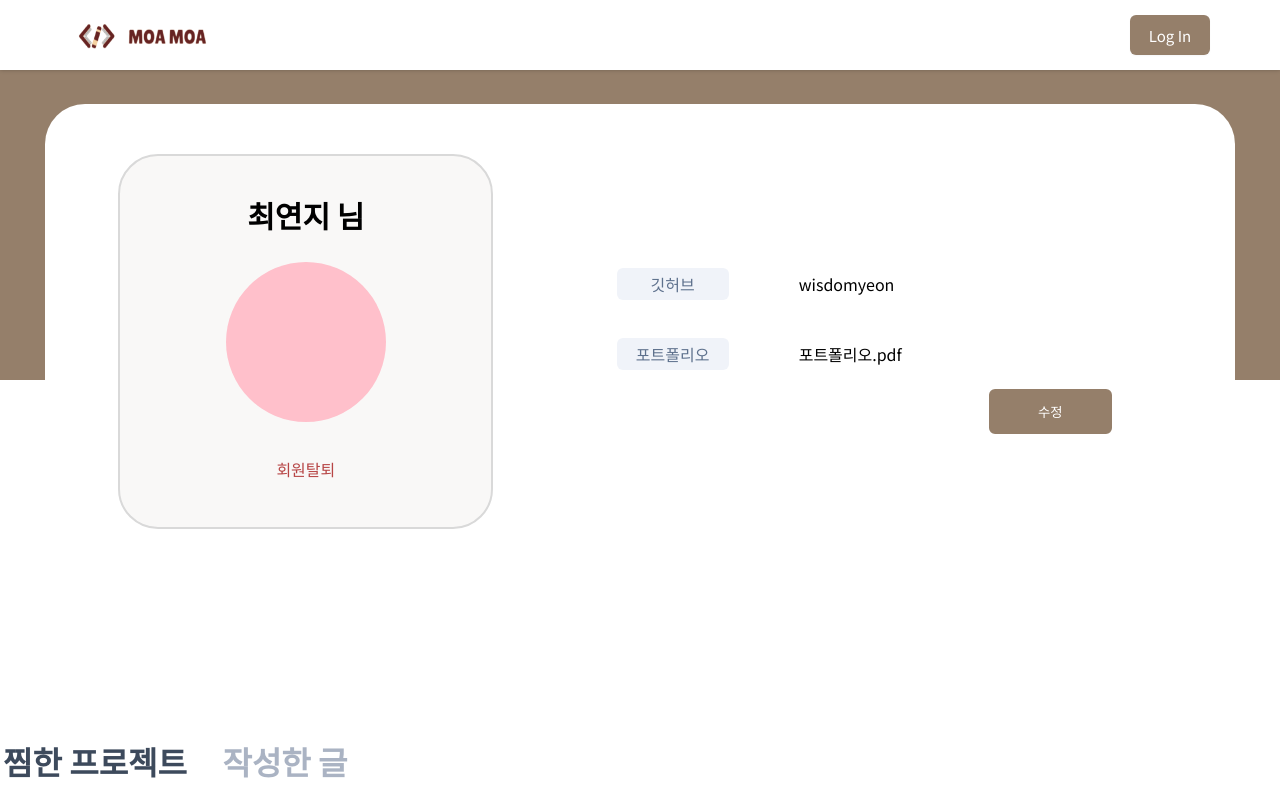
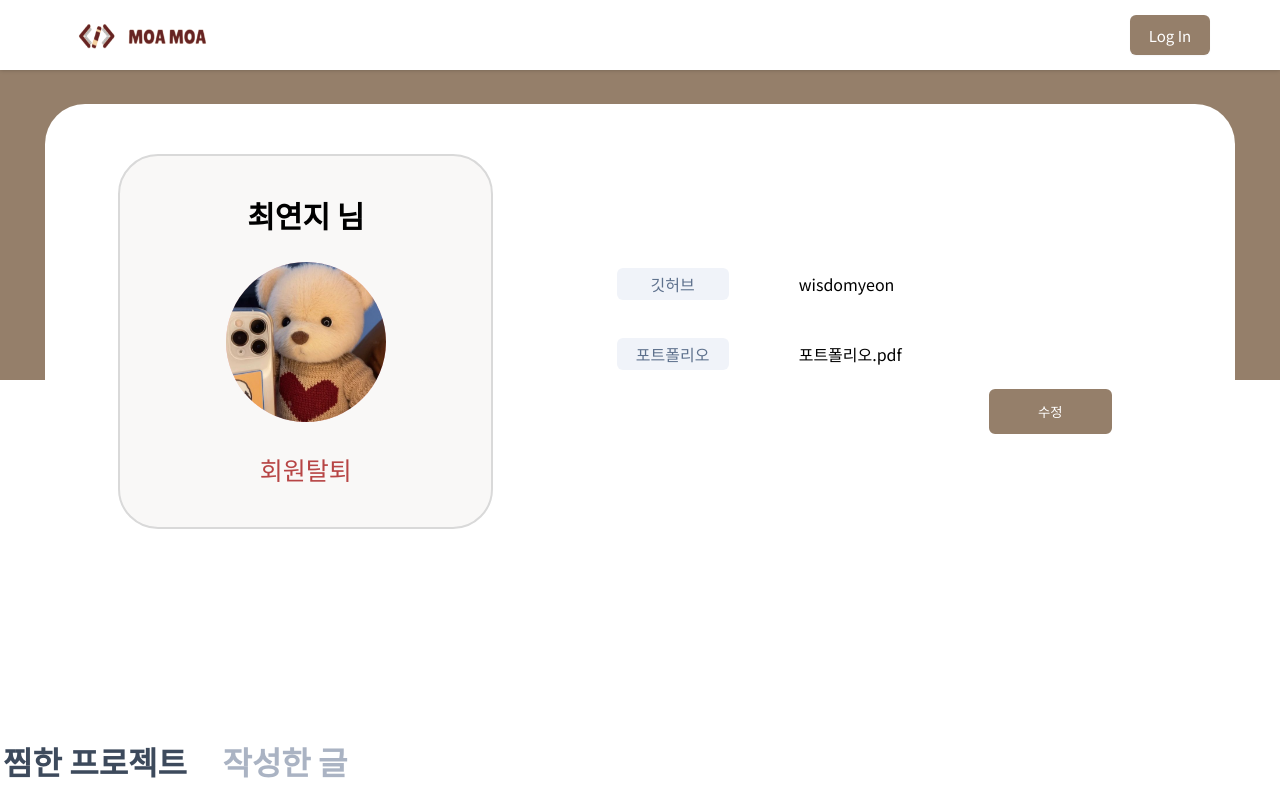
Before and after one commit to Team13-MoaMoa/frontend, a Next.js app: page /mypage in a window 1280 px wide. Shown: the top 800 px of the page. Built offline with nearby package versions, Linux system fonts and the light colour scheme; no server answers.

Commit message:
feat: 이미지 정적으로 수정

```diff
--- a/src/components/Nav/index.tsx
+++ b/src/components/Nav/index.tsx
@@ -1,7 +1,7 @@
 import styled from '@emotion/styled';
 import React, { useEffect, useRef, useState } from 'react';
-import avatar from '@/assets/avatar.png';
 import person from '@/assets/person.png';
+import bear from '@/assets/bear.png';
 import logout from '@/assets/logout.png';
 import Image from 'next/image';
 import useWindow from '@/hook/useWindow';
@@ -119,7 +119,7 @@ export default function NavBar({ setIsLoginModalClicked }: NavbarProps) {
                     id="profile"
                     onClick={() => setProfileToggle((pre) => !pre)}
                   >
-                    <Image fill src={avatar} alt="프로필" />
+                    <Image fill src={bear} alt="프로필" />
                   </ProfileImg>
                   <AnimatePresence>
                     {profileToggle ? (
@@ -272,6 +272,7 @@ const ProfileImg = styled.div`
   position: relative;
   width: 4rem;
   height: 4rem;
+  overflow: hidden;
   border-radius: 50%;
   cursor: pointer;
   &:hover {
--- a/src/components/Profile/index.tsx
+++ b/src/components/Profile/index.tsx
@@ -1,5 +1,6 @@
 import styled from '@emotion/styled';
-
+import bear from '@/assets/bear.png';
+import Image from 'next/image';
 type ProfileProps = {
   onClickButton: () => void;
 };
@@ -10,7 +11,9 @@ function Profile({ name }: { name: string }) {
       <NameDiv>
         <p>{name} 님</p>
       </NameDiv>
-      <ImgDiv />
+      <ImgDiv>
+        <Image src={bear} fill alt="user" />
+      </ImgDiv>
 
       <DelDiv>
         <p>회원탈퇴</p>
@@ -51,6 +54,8 @@ const ImgDiv = styled.div`
   margin: 2.5rem 0;
   border-radius: 50%;
   background-color: pink;
+  position: relative;
+  overflow: hidden;
 `;
 
 const DelDiv = styled.div`
@@ -60,5 +65,10 @@ const DelDiv = styled.div`
   text-align: center;
   & > p {
     color: #b74545;
+    font-size: 2.5rem;
+    cursor: pointer;
+  }
+  & > p:hover {
+    opacity: 0.8;
   }
 `;
```
Also changed, not shown: src/assets/bear.png (added).
